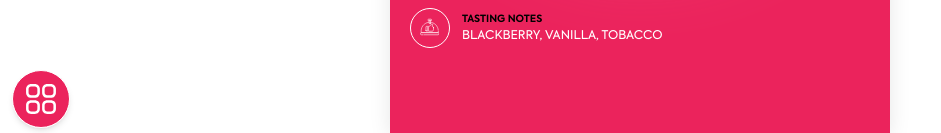
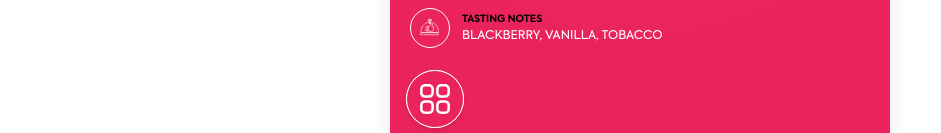
Before and after one commit to ImmanuvelAppikorn/cocktail_portfolio, a Next.js app: page / in a window 1280 px wide. Both pictures are taken after a click on the button "Explore More". Shown: the part 664-797 px from the top of the page, without its empty margins (0-941 px from the left). Built offline with nearby package versions, Linux system fonts and the light colour scheme; a web font is replaced by a local one.

Commit message:
Nav fixed

```diff
--- a/app/components/navigation_bar/nav-page.tsx
+++ b/app/components/navigation_bar/nav-page.tsx
@@ -23,13 +23,29 @@ const NavigationBar: React.FC<NavigationBarProps> = ({ activeStep, onStepChange
 
   const [isOpen, setIsOpen] = useState(false);
 
+  // Close menu when clicking outside
+  React.useEffect(() => {
+    const handleClickOutside = (event: MouseEvent) => {
+      const target = event.target as HTMLElement;
+      if (isOpen && !target.closest('.nav-container')) {
+        setIsOpen(false);
+      }
+    };
+
+    document.addEventListener('mousedown', handleClickOutside);
+    return () => {
+      document.removeEventListener('mousedown', handleClickOutside);
+    };
+  }, [isOpen]);
+
   const handleNavigation = (stepId: string) => {
     scrollToTopAndNavigate(() => onStepChange(stepId as any));
-    setIsOpen(false); // close menu after navigation
+    // Removed auto-close on navigation
   };
 
   return (
-    <div className="fixed bottom-2 left-3 flex items-center z-50">
+    <div className="nav-container fixed bottom-2 left-1/2 -translate-x-1/2 w-full max-w-[500px] px-4 z-50">
+      <div className="relative">
         {/* Trigger Button */}
         <div
           role="button"
@@ -45,26 +61,29 @@ const NavigationBar: React.FC<NavigationBarProps> = ({ activeStep, onStepChange
 
         {/* Expanding White Capsule */}
         <div
-        className={`absolute left-0 bottom-0 h-[58px] bg-white rounded-full flex items-center overflow-hidden shadow-md
+          className={`absolute left-0 bottom-0 h-[58px] bg-white rounded-full flex items-center shadow-md overflow-hidden
             transition-all duration-[600ms] ease-in-out
-          ${isOpen ? "w-[95vw] pl-16 gap-2" : "w-[58px] pl-0"}`}
+            ${isOpen ? "w-full pl-16 pr-4" : "w-[58px] pl-0"}`}
         >
+          <div className={`flex w-full justify-between ${isOpen ? "px-2" : ""}`}>
             {navItems.map((item, index) => (
               <button
                 key={item.id}
                 onClick={() => handleNavigation(item.id)}
-            className={`flex flex-col items-center w-[17%]  transform transition-all duration-500 ease-out
+                className={`flex flex-col items-center flex-1 min-w-0 transform transition-all duration-500 ease-out
                   ${isOpen ? "opacity-100 translate-x-0" : "opacity-0 -translate-x-6"}`}
                 style={{ transitionDelay: isOpen ? `${index * 100}ms` : "0ms" }}
               >
                 <Image src={item.icon} alt={item.label} width={32} height={32} className="object-contain" />
-            <p className="text-[8px] mt-1 text-[#EB235C] font-light font-axiforma">
+                <p className="text-[8px] mt-1 text-[#EB235C] font-light font-axiforma whitespace-nowrap">
                   {item.label}
                 </p>
               </button>
             ))}
           </div>
         </div>
+      </div>
+    </div>
   );
 };
 
```
Lines whose indentation alone changed are shown as unchanged.
